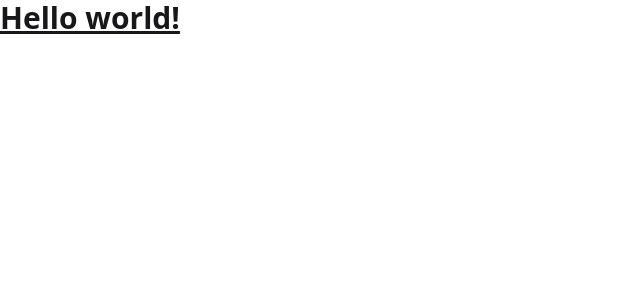
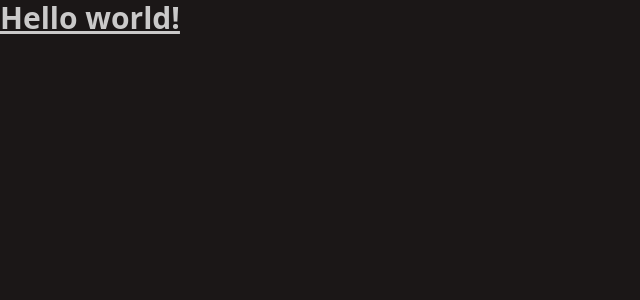
Before and after one commit to FelipeVel/country-app, an Angular app: page / in a window 1280 px wide. Shown: the top 300 px of the page, without its empty margins (0-640 px from the left). Built offline with nearby package versions, Linux system fonts and the light colour scheme.

Commit message:
Cambio de tema

```diff
--- a/src/styles.css
+++ b/src/styles.css
@@ -1,2 +1,4 @@
 @import "tailwindcss";
-@plugin "daisyui";
+ @plugin "daisyui" {
+   themes: forest --default;
+ }
```
